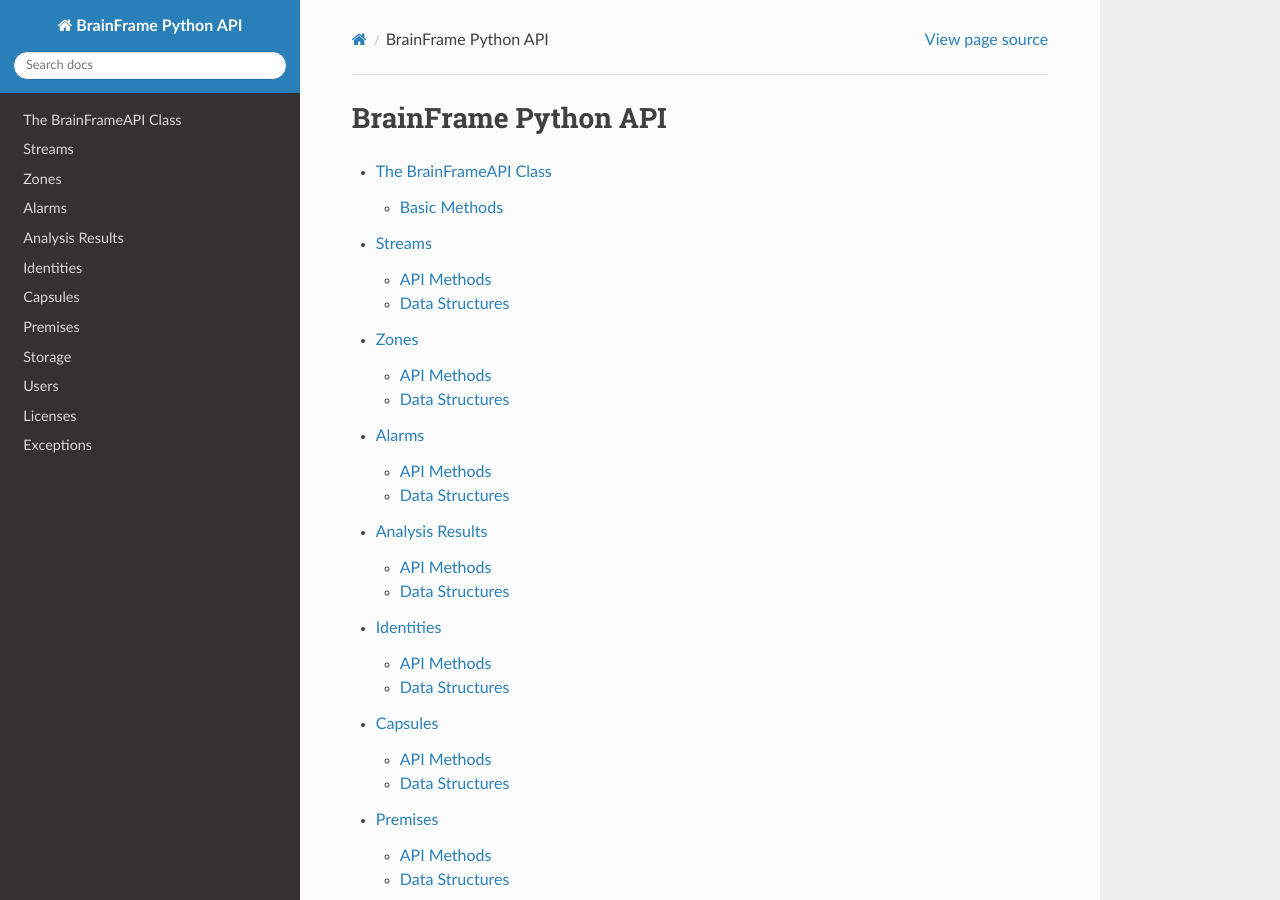
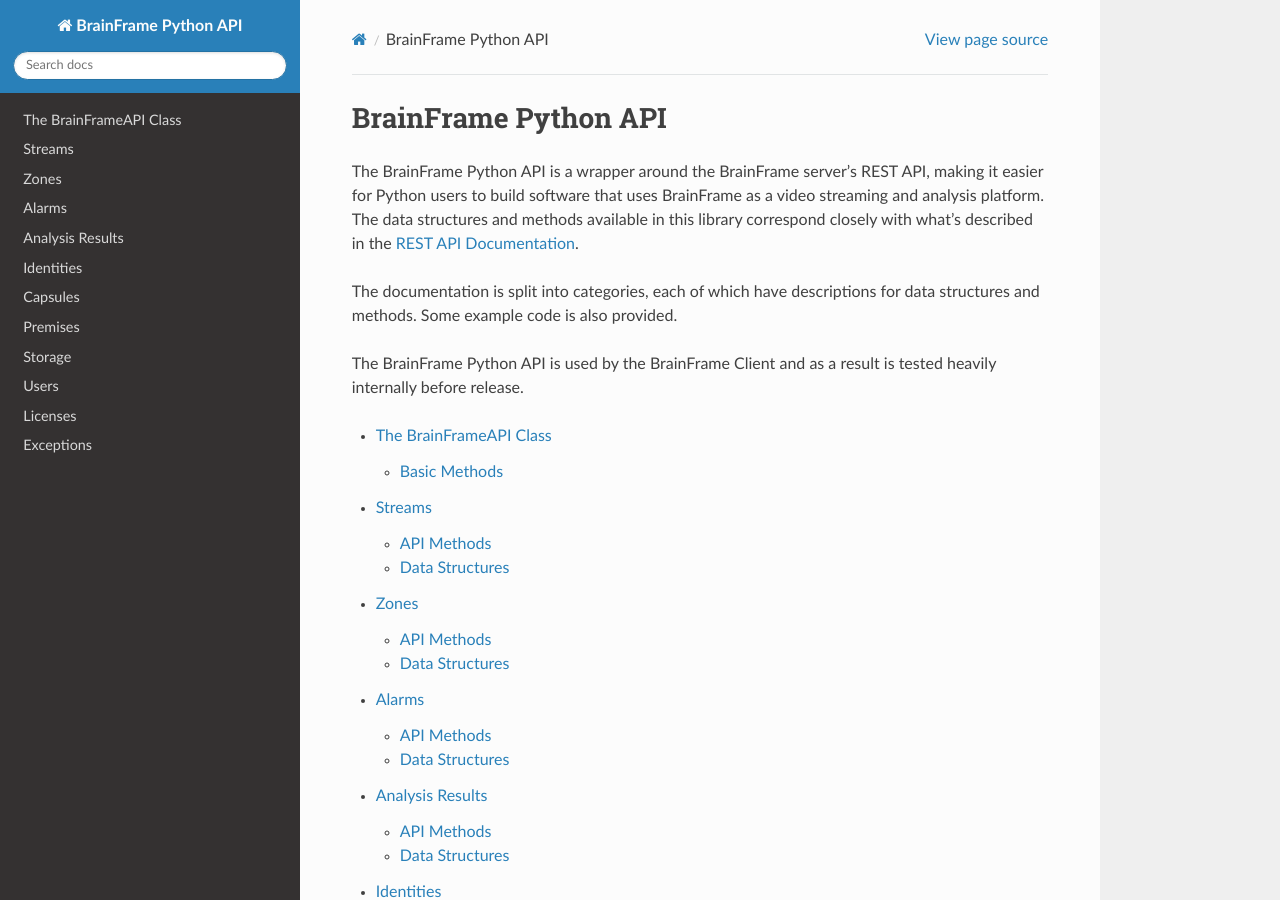
Before and after one commit to aotuai/brainframe-python, a Sphinx documentation site: the page built from docs/index.rst, in a window 1280 px wide and 900 px high. Built offline with Sphinx 7.4.7 and the Read the Docs theme 2.0.0, drawn with Linux system fonts in a browser that asks for light colours.

Commit message:
Add some context to the home page

```diff
--- a/docs/index.rst
+++ b/docs/index.rst
@@ -1,5 +1,17 @@
 BrainFrame Python API
-=================================================
+=====================
+
+The BrainFrame Python API is a wrapper around the BrainFrame server's REST API,
+making it easier for Python users to build software that uses BrainFrame as a
+video streaming and analysis platform. The data structures and methods
+available in this library correspond closely with what's described in the
+`REST API Documentation`_.
+
+The documentation is split into categories, each of which have descriptions for
+data structures and methods. Some example code is also provided.
+
+The BrainFrame Python API is used by the BrainFrame Client and as a result is
+tested heavily internally before release.
 
 .. toctree::
    :maxdepth: 2
@@ -23,3 +35,6 @@
 * :ref:`genindex`
 * :ref:`modindex`
 * :ref:`search`
+
+.. _`REST API Documentation`:
+   https://aotu.ai/docs/api/
```
